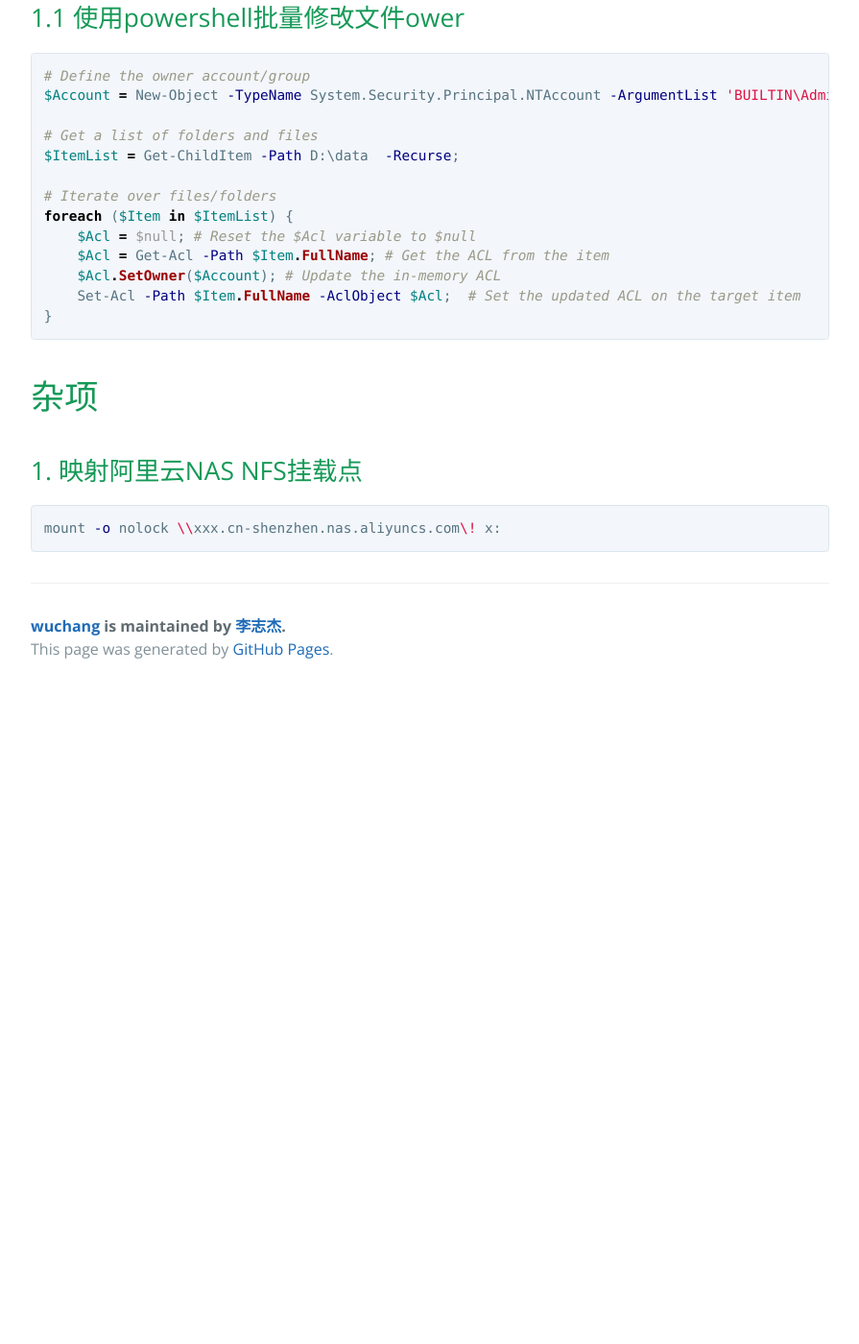
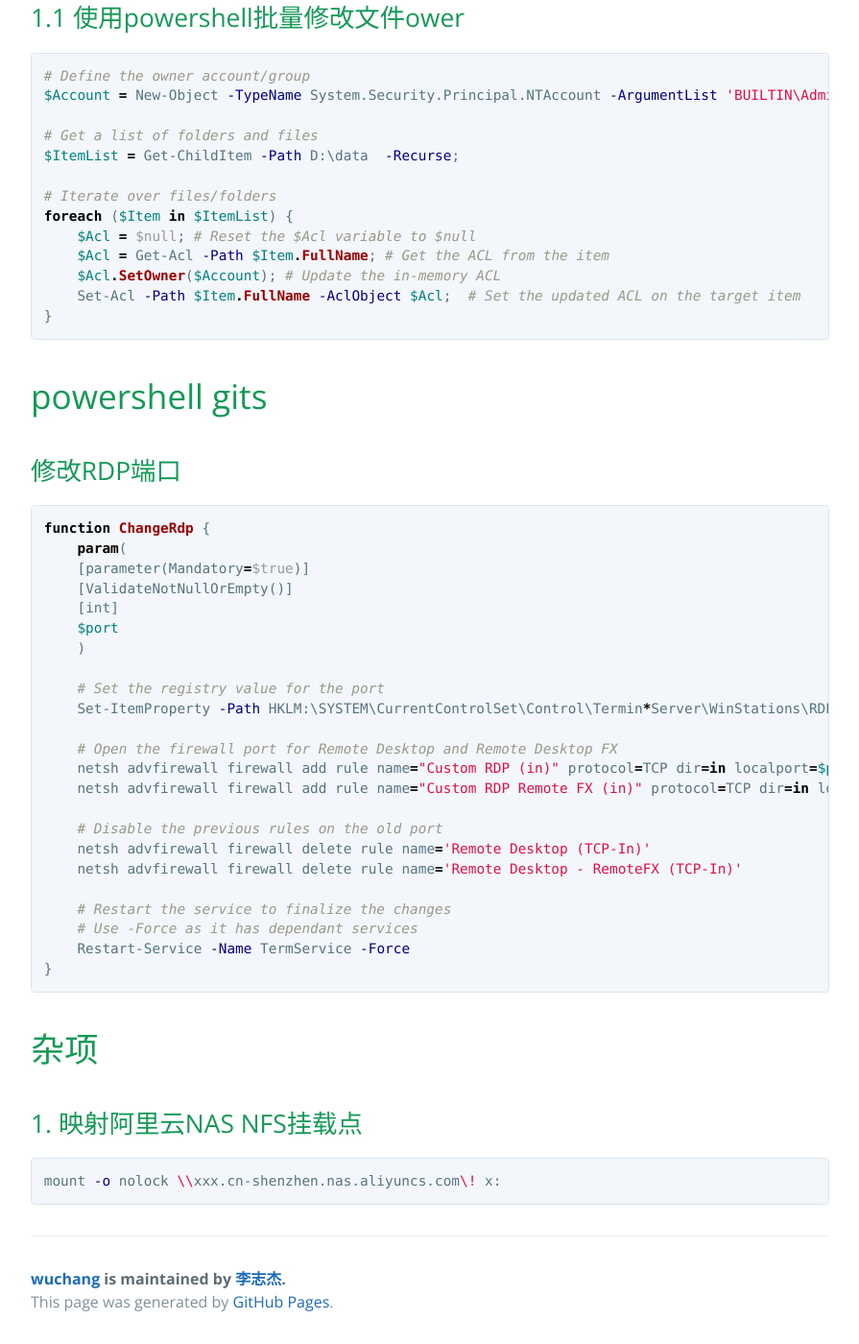
Before and after one commit to wuchang/wuchang.github.io, a Jekyll site: the page built from _posts/2017-12-18-windows-server-note.md, in a window 1280 px wide and 1400 px high, scrolled down 413 px. Shown: the whole window at 96% size, without its empty margins (192-1087 px from the left). Built offline with Jekyll 4.4.1, drawn with Linux system fonts in a browser that asks for light colours; before the commit the page ends 1133 px from its top, so only the background shows below that.

Commit message:
ChangeRdp

````diff
--- a/_posts/2017-12-18-windows-server-note.md
+++ b/_posts/2017-12-18-windows-server-note.md
@@ -24,6 +24,36 @@ foreach ($Item in $ItemList) {
 }
 ```
 
+# powershell gits
+
+## 修改RDP端口
+
+```powershell
+function ChangeRdp {
+    param(
+    [parameter(Mandatory=$true)]
+    [ValidateNotNullOrEmpty()]
+    [int]
+    $port
+    )
+
+    # Set the registry value for the port
+    Set-ItemProperty -Path HKLM:\SYSTEM\CurrentControlSet\Control\Termin*Server\WinStations\RDP*CP\ -Name PortNumber -Value $port
+
+    # Open the firewall port for Remote Desktop and Remote Desktop FX
+    netsh advfirewall firewall add rule name="Custom RDP (in)" protocol=TCP dir=in localport=$port action=allow program="System"
+    netsh advfirewall firewall add rule name="Custom RDP Remote FX (in)" protocol=TCP dir=in localport=$port action=allow program='%SystemRoot%\system32\svchost.exe'
+
+    # Disable the previous rules on the old port
+    netsh advfirewall firewall delete rule name='Remote Desktop (TCP-In)'
+    netsh advfirewall firewall delete rule name='Remote Desktop - RemoteFX (TCP-In)'
+
+    # Restart the service to finalize the changes
+    # Use -Force as it has dependant services
+    Restart-Service -Name TermService -Force
+}
+```
+
 # 杂项
 
 ## 1. 映射阿里云NAS NFS挂载点
````
